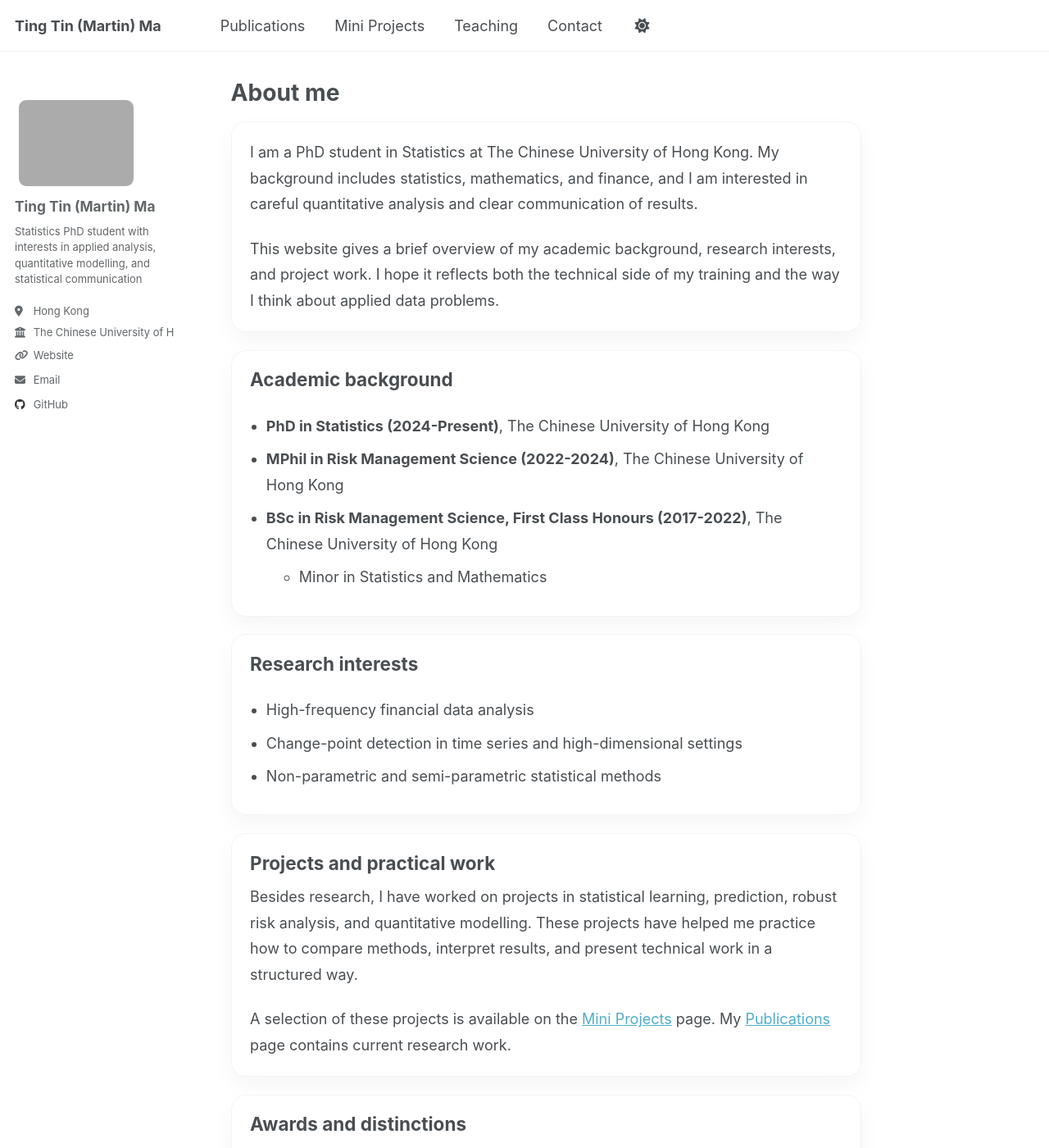
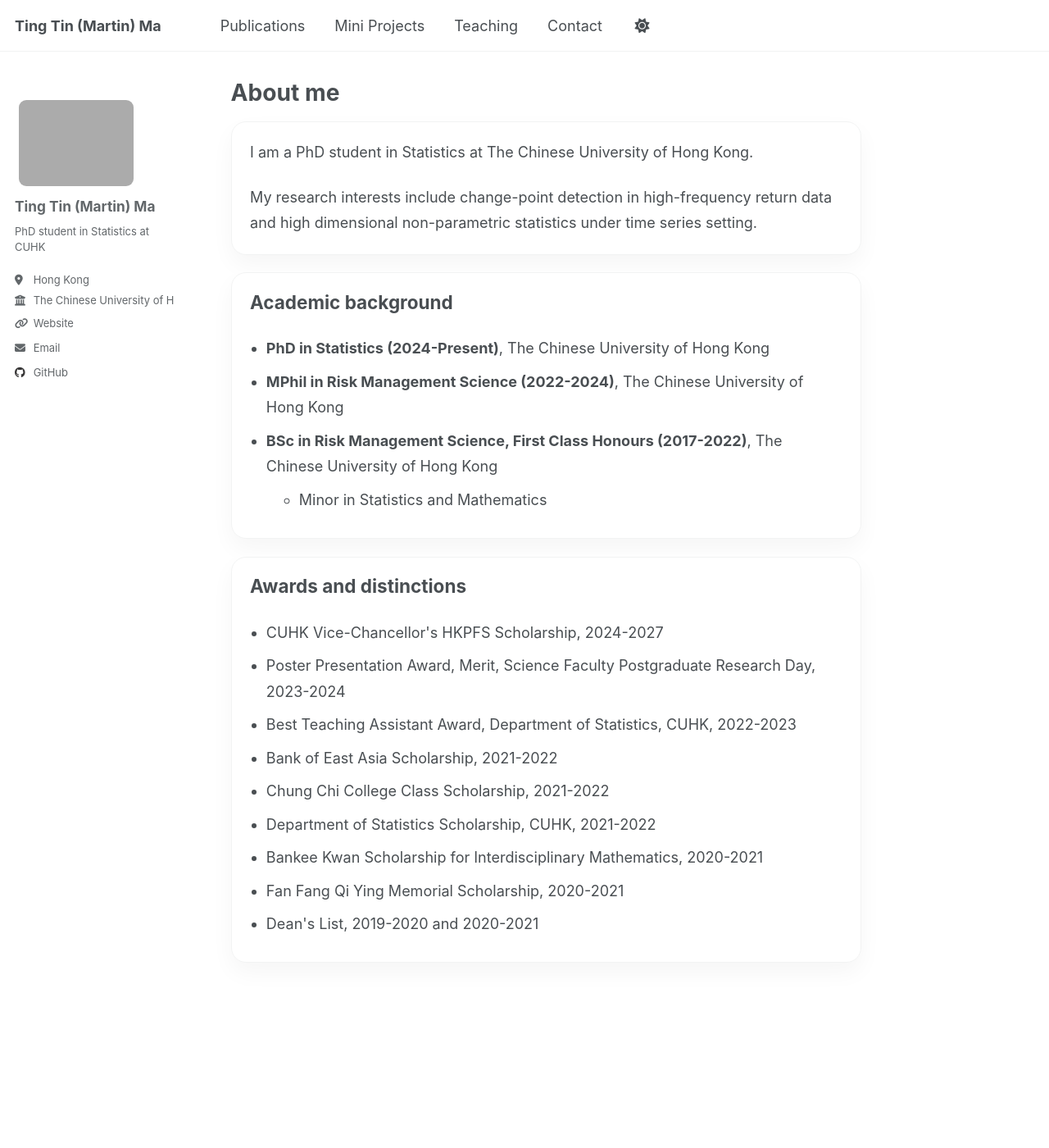
Before and after one commit to martinmtt0902/martinmtt0902.github.io, a Jekyll site: the page built from _pages/about.md, in a window 1280 px wide and 1400 px high. Shown: the whole window at 82% size. Built offline with Jekyll 4.4.1, drawn with Linux system fonts in a browser that asks for light colours; a script that is not in the unit is left out; some of the changed text lies outside the part shown.

Commit message:
Simplify homepage introduction and bio

```diff
--- a/_config.yml
+++ b/_config.yml
@@ -12,7 +12,7 @@ site_theme               : "default" # Currently available options are "default"
 title                    : "Ting Tin (Martin) Ma"
 title_separator          : "-"
 name                     : "Ting Tin (Martin) Ma"
-description              : &description "Statistics PhD student with training in applied data analysis, quantitative modelling, and statistical communication."
+description              : &description "PhD student in Statistics at CUHK"
 url                      : "https://martinmtt0902.github.io"
 baseurl                  : "" # the subpath of your site, e.g. "/blog"
 repository               : "martinmtt0902/martinmtt0902.github.io"
@@ -25,7 +25,7 @@ author:
   avatar           : "CV_photo.png"   # make sure your photo is at images/profile.png
   name             : "Ting Tin (Martin) Ma"
   pronouns         : # e.g. "he/him" if you want to show this
-  bio              : "Statistics PhD student with interests in applied analysis, quantitative modelling, and statistical communication"
+  bio              : "PhD student in Statistics at CUHK"
   location         : "Hong Kong"
   employer         : "The Chinese University of Hong Kong"
   uri              : "https://sites.google.com/view/martinmtt/home"
--- a/_pages/about.md
+++ b/_pages/about.md
@@ -11,14 +11,8 @@ redirect_from:
   <section class="profile-section profile-section--intro">
     <p class="profile-lead">
       I am a PhD student in Statistics at The Chinese University of Hong Kong.
-      My background includes statistics, mathematics, and finance, and I am
-      interested in careful quantitative analysis and clear communication of results.
     </p>
-    <p>
-      This website gives a brief overview of my academic background, research
-      interests, and project work. I hope it reflects both the technical side of
-      my training and the way I think about applied data problems.
-    </p>
+    <p>My research interests include change-point detection in high-frequency return data and high dimensional non-parametric statistics under time series setting.</p>
   </section>
 
   <section class="profile-section">
@@ -35,31 +29,6 @@ redirect_from:
   </section>
 
   <section class="profile-section">
-    <h2>Research interests</h2>
-    <ul class="profile-list">
-      <li>High-frequency financial data analysis</li>
-      <li>Change-point detection in time series and high-dimensional settings</li>
-      <li>Non-parametric and semi-parametric statistical methods</li>
-    </ul>
-  </section>
-
-  <section class="profile-section">
-    <h2>Projects and practical work</h2>
-    <p>
-      Besides research, I have worked on projects in statistical learning,
-      prediction, robust risk analysis, and quantitative modelling. These projects
-      have helped me practice how to compare methods, interpret results, and
-      present technical work in a structured way.
-    </p>
-    <p>
-      A selection of these projects is available on the
-      <a href="{{ '/mini-projects/' | relative_url }}">Mini Projects</a> page.
-      My <a href="{{ '/publications/' | relative_url }}">Publications</a> page
-      contains current research work.
-    </p>
-  </section>
-
-  <section class="profile-section">
     <h2>Awards and distinctions</h2>
     <ul class="profile-list profile-list--compact">
       <li>CUHK Vice-Chancellor's HKPFS Scholarship, 2024-2027</li>
@@ -73,12 +42,4 @@ redirect_from:
       <li>Dean's List, 2019-2020 and 2020-2021</li>
     </ul>
   </section>
-
-  <section class="profile-section">
-    <h2>Contact</h2>
-    <p>
-      If you would like to get in touch, please visit the
-      <a href="{{ '/contact/' | relative_url }}">Contact page</a>.
-    </p>
-  </section>
 </div>
```
